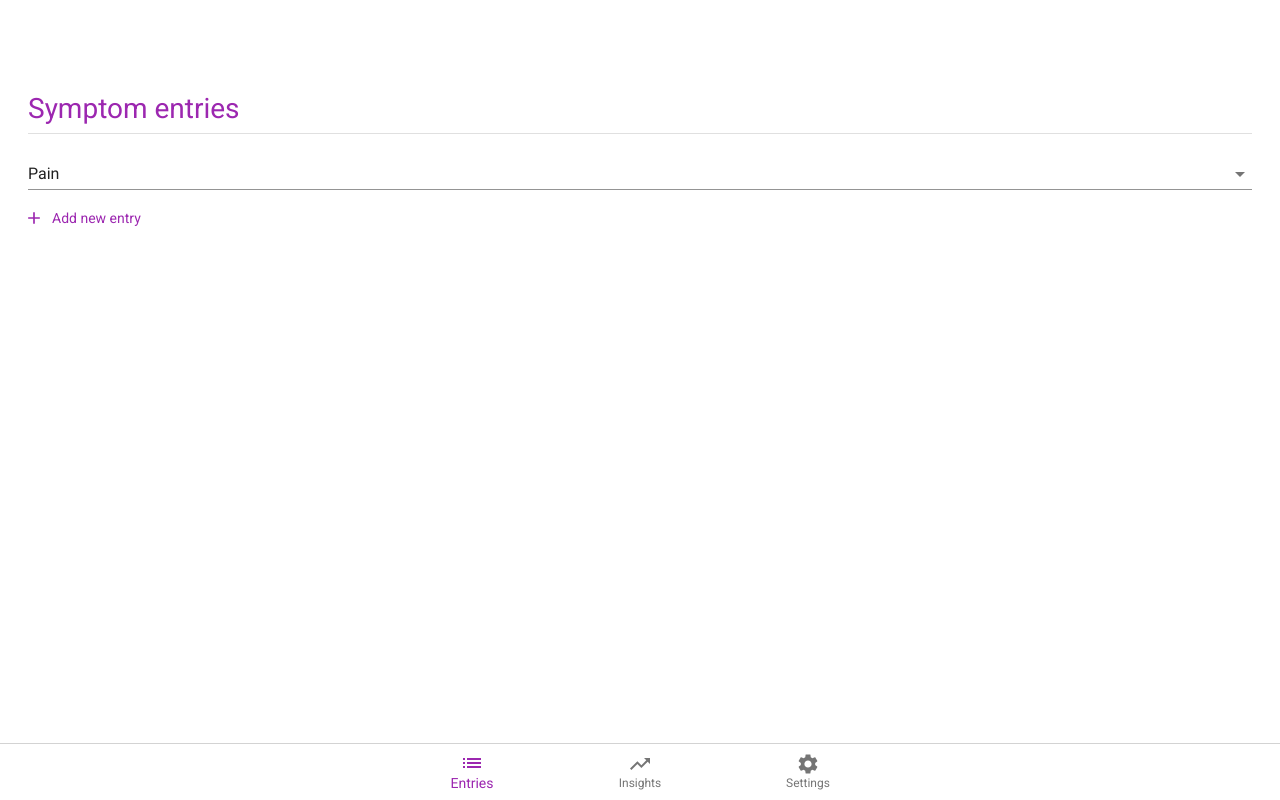
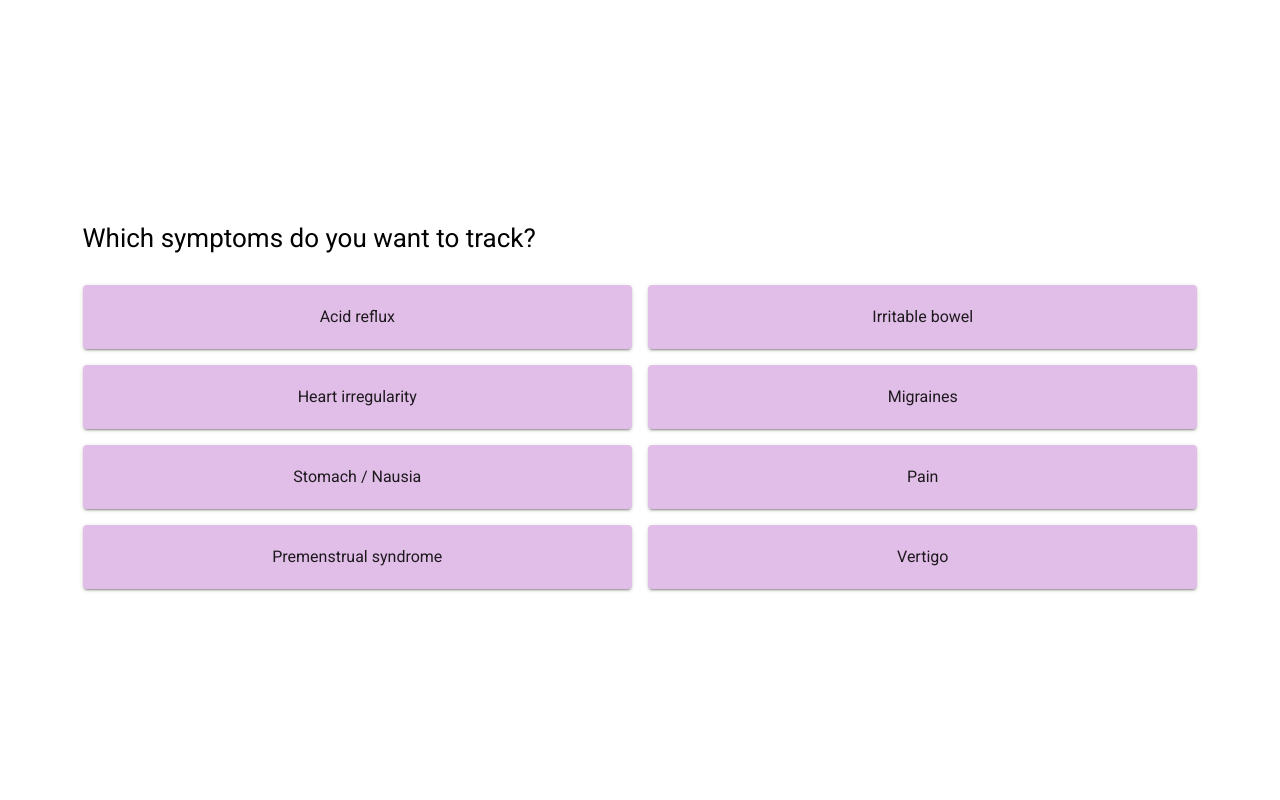
Before and after one commit to dilanustek/Symptony, a React (Create React App) app: page /setSymptoms in a window 1280 px wide. Before the commit this address led to /main/entries/. Built offline with nearby package versions, Linux system fonts and the light colour scheme.

Commit message:
onboarding pages layout

```diff
--- a/src/App.css
+++ b/src/App.css
@@ -3,7 +3,7 @@
   padding-top: 28px;
   padding-left: 28px;
   padding-right: 28px;
-  padding-bottom: 8px;
+  padding-bottom: 16px;
 }
 
 .App {
--- a/src/App.tsx
+++ b/src/App.tsx
@@ -24,29 +24,29 @@ interface Props {
 
 class AppInner extends Component<Props, State> {
   // for development
-  symptomsAndFactors: SymptomsAndFactors = {
-    PAIN: [Factor.ACTIVITY, Factor.EXERCISE],
-    VERTIGO: [Factor.SLEEP, Factor.MOOD],
-  };
+  // symptomsAndFactors: SymptomsAndFactors = {
+  //   PAIN: [Factor.ACTIVITY, Factor.EXERCISE],
+  //   VERTIGO: [Factor.SLEEP, Factor.MOOD],
+  // };
+
+  // state: State = {
+  //   symptomsAndFactors: this.symptomsAndFactors,
+  //   allEntries: [],
+  //   selectedSymptom: Object.keys(this.symptomsAndFactors)[0] as Symptom,
+  // };
 
   state: State = {
-    symptomsAndFactors: this.symptomsAndFactors,
+    symptomsAndFactors: {},
     allEntries: [],
-    selectedSymptom: Object.keys(this.symptomsAndFactors)[0] as Symptom,
+    selectedSymptom: null,
   };
-
-  // state: State = {
-  //   symptomsAndFactors: {},
-  //   allEntries: [],
-  //   selectedSymptom: null,
-  // };
 
   componentDidMount() {
     // uncomment to get out of development mode and the code below
-    // this.props.history.push("/setSymptoms");
+    this.props.history.push("/setSymptoms");
 
     //  for development
-    this.props.history.push("/main/entries/");
+    // this.props.history.push("/main/entries/");
   }
 
   toggleSymptom = (symptom: Symptom) => {
--- a/src/SetFactorsPage.tsx
+++ b/src/SetFactorsPage.tsx
@@ -18,6 +18,10 @@ interface Props {
   symptomsAndFactors: SymptomsAndFactors;
   symptomIndexParams: any;
 }
+
+const StyledTypography = styled(Typography)(({ theme }) => ({
+  marginBottom: theme.spacing(4),
+}));
 
 const BoldTypography = styled(Typography)({
   fontWeight: "bold",
@@ -56,7 +60,7 @@ class SetFactorsPage extends Component<Props, {}> {
       <div className="onboardContainer">
         <div className="top">
           <div>
-            <div>
+            <div className="topTitle">
               <Typography variant="h3" component="span">
                 Which of the following might be related to{" "}
                 <BoldTypography variant="h3">{symptomName}</BoldTypography>?{" "}
@@ -65,11 +69,13 @@ class SetFactorsPage extends Component<Props, {}> {
                 ({symptomIndex + 1}/{sympKeys.length})
               </Typography>
             </div>
-            <Typography variant="h6">
-              When you experience any {symptomName}, we will help you record
-              what was happening. Then the app analyze this data to show you
-              correlations.
-            </Typography>
+            <div className="bottomTitle">
+              <Typography variant="h6">
+                When you experience any {symptomName}, we will help you record
+                what was happening. Then the app analyze this data to show you
+                correlations.
+              </Typography>
+            </div>
           </div>
           <div className="facTiles">
             <Grid container spacing={2}>
--- a/src/SetSymptomsPage.tsx
+++ b/src/SetSymptomsPage.tsx
@@ -5,12 +5,17 @@ import TileButton from "./TileButton";
 import NextButton from "./NextButton";
 import { Typography } from "@material-ui/core";
 import Grid from "@material-ui/core/Grid";
+import { styled } from "@material-ui/core/styles";
 
 interface Props {
   toggleSymptom: (symptom: Symptom) => void;
   symptomsAndFactors: SymptomsAndFactors;
   setSelectedSymptom: (syptom: Symptom) => void;
 }
+
+const StyledTypography = styled(Typography)(({ theme }) => ({
+  marginBottom: theme.spacing(4),
+}));
 
 class SetSymptomsPage extends Component<Props, {}> {
   getSymptomTiles() {
@@ -32,9 +37,9 @@ class SetSymptomsPage extends Component<Props, {}> {
     return (
       <div className="onboardContainer">
         <div className="top">
-          <Typography variant="h3">
+          <StyledTypography variant="h3">
             Which symptoms do you want to track?
-          </Typography>
+          </StyledTypography>
           <div className="sympTiles">
             <Grid container spacing={2}>
               {this.getSymptomTiles()}
--- a/src/setSymptoms.css
+++ b/src/setSymptoms.css
@@ -3,10 +3,26 @@
   flex-direction: column;
   height: 100%;
   justify-content: center; /* not working */
+  align-items: center;
+  position: relative;
+}
+.top {
+  margin: auto;
 }
 
 .submitBtn {
-  display: flex;
-  justify-content: center;
-  margin-top: auto;
+  /* margin-top: auto; */
+  position: absolute;
+  left: 0;
+  bottom: 0;
+  width: 100%;
+  text-align: center;
 }
+
+.topTitle {
+  margin-bottom: 16px;
+}
+
+.bottomTitle {
+  margin-bottom: 40px;
+}
```
